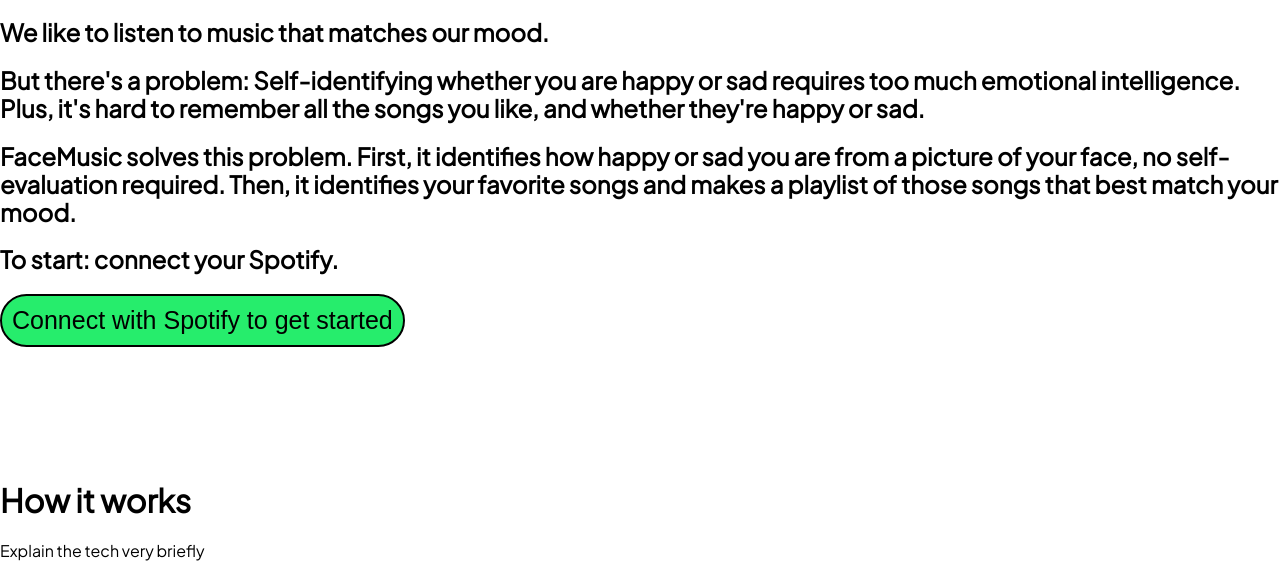
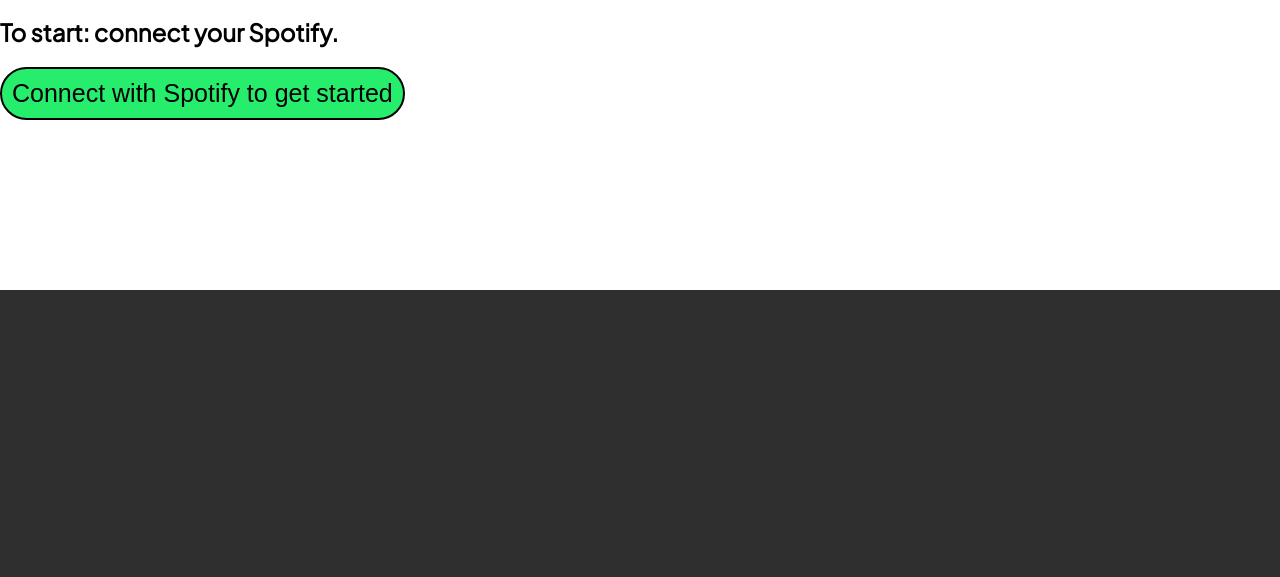
Before and after one commit to realjunderwood/realjunderwood.github.io, a PHP site: page /facemusic/index.html in a window 1280 px wide. Shown: the part 2166-2743 px from the top of the page. After the commit the page ends 2456 px from the top, so only its background shows below. Run offline with PHP 8.4, Linux system fonts and the light colour scheme.

Commit message:
facemusic

```diff
--- a/facemusic/index.css
+++ b/facemusic/index.css
@@ -10,8 +10,15 @@
    /* padding-left:60px;
     padding-right:60px; */
     margin: 0;
+    overflow:auto;
+   height:100%;
+}
+html {
+    overflow: hidden;
+    height: 100%;
+}
 
-}
+
 
 #header h1 {
     font-size:64px;
@@ -33,16 +40,27 @@
     height: 80vh;
     background-image:url("musik.png");
     background-size:cover;
-    box-shadow: inset 0 0 0 2000px rgba(0, 0, 0, 0.8);
+    box-shadow: inset 0 0 0 2000px rgba(0, 0, 0, 0.7);
     color:white;
     padding:100px;
     overflow:scroll;
+
+    -ms-overflow-style: none;  /* IE and Edge */
+    scrollbar-width: none;
+}
+
+#intro::-webkit-scrollbar {
+  display: none;
 }
 
 #intro .introTextDiv:not(:first-child) {
-
+    width:60%;
 }
 
+
+#postIntro {
+    height:80vh;
+}
 
 
 
--- a/facemusic/index.html
+++ b/facemusic/index.html
@@ -19,11 +19,12 @@
         <h1>But there's a problem:</h1>
     </div>
     <div class="introTextDiv" style="margin-top:5vh;">
-        <h1>Self-identifying whether you are happy or sad requires too much emotional intelligence.</h1>
+        <h1>It's hard to remember all the songs you like, and how they sound.</h1>
     </div>
 
     <div class="introTextDiv" style="margin-top:5vh;">
-        <h1>Plus, it's hard to remember all the songs you like, and whether they're happy or sad.</h1>
+        <h1>Plus, self-identifying whether you are happy or sad requires too much emotional intelligence.</h1>
+
     </div>
 
     <div class="introTextDiv" style="margin-top:50vh;">
@@ -31,11 +32,11 @@
     </div>
 
     <div class="introTextDiv" style="margin-top:5vh;">
-        <h1>First, it identifies how happy or sad you are from a picture of your face, no self-evaluation required.</h1>
+        <h1>First, we take a picture of your face.</h1>
     </div>
 
     <div class="introTextDiv" style="margin-top:5vh;margin-bottom:30vh;">
-        <h1>Then, it identifies your favorite songs and makes a playlist of those songs that best match your mood.</h1>
+        <h1>Then, based on songs and artists you like, we'll make a playlist that best matches your detected mood.</h1>
     </div>
 
 
@@ -43,11 +44,8 @@
 
 
 
-<h2>We like to listen to music that matches our mood.</h2>
-<h2>But there's a problem: Self-identifying whether you are happy or sad requires too much emotional intelligence. Plus, it's hard to remember all the songs you like, and whether they're happy or sad.</h2>
-<h2>FaceMusic solves this problem. First, it identifies how happy or sad you are from a picture of your face, no self-evaluation required. Then, it identifies your favorite songs and makes a playlist of those songs that best match your mood.</h2>
 
-
+<div id="postIntro">
 
 
     <div id="step1">
@@ -78,6 +76,7 @@
 
             <img id="myImg" src="sad.jpeg" width="100px">
 
+        </div>
     </div>
     </div>
 
```
Lines whose indentation alone changed are shown as unchanged.
